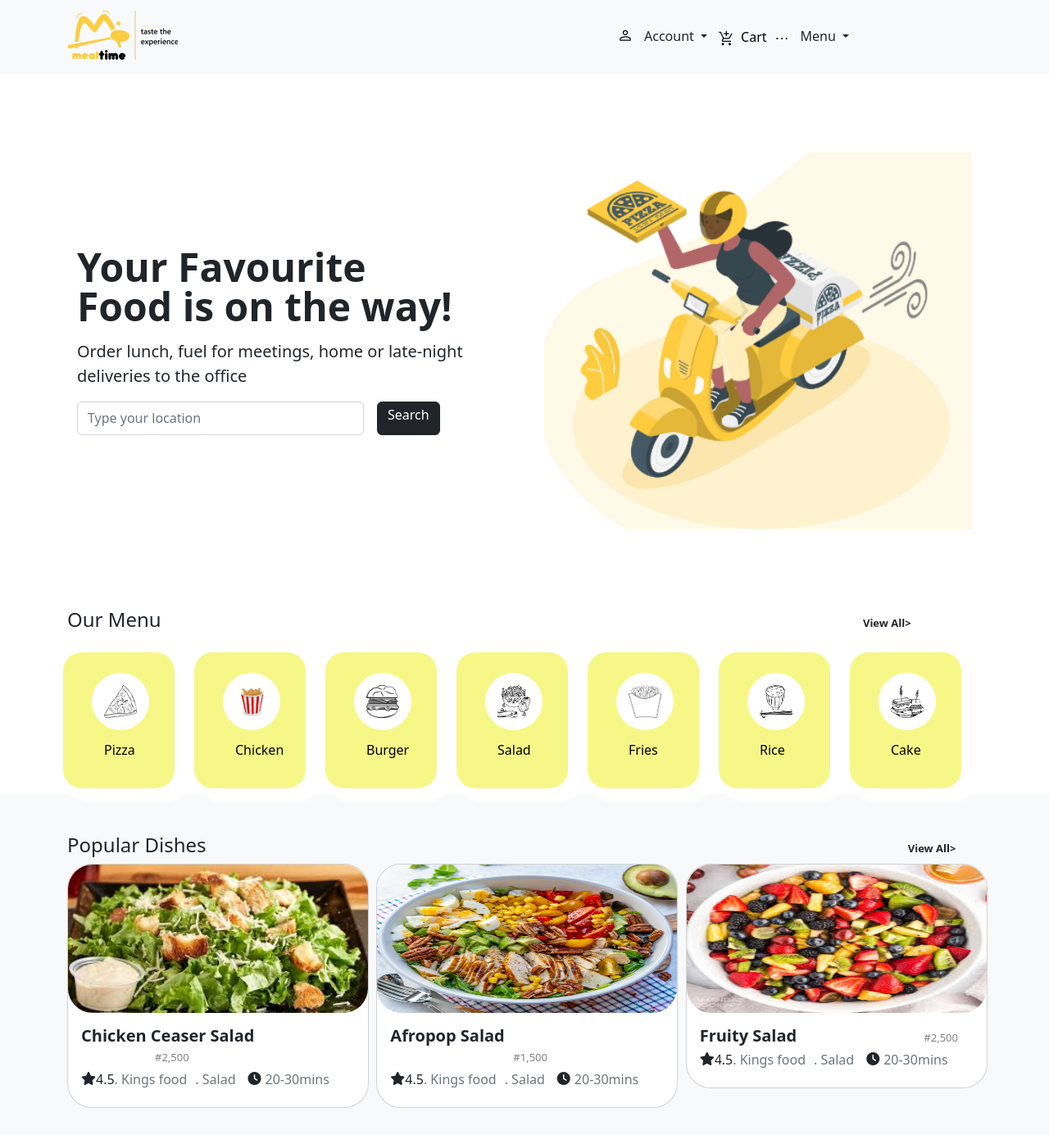
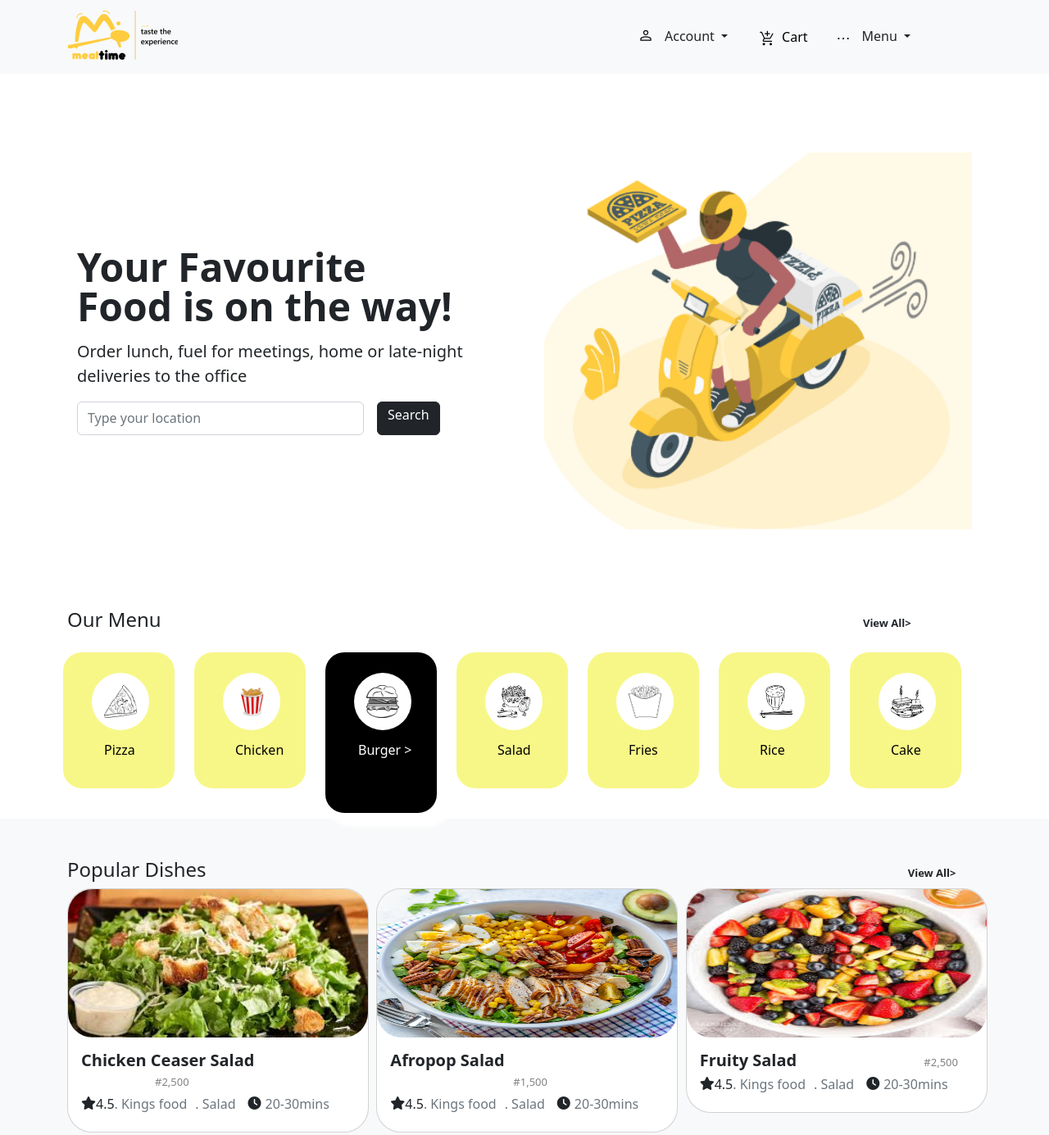
Before and after one commit to Adedayo02/MEALTIME, a plain HTML site: page index.html in a window 1280 px wide. Shown: the top 1385 px of the page at 82% size. Drawn offline with nearby package versions, Linux system fonts and the light colour scheme.

Commit message:
Revised Copy

```diff
--- a/assets/css/index.css
+++ b/assets/css/index.css
@@ -202,3 +202,25 @@ body{
     #nav{
         padding-left: 520px;
     }
+
+    #images{
+        padding-left: 25px;
+    }
+
+    #boxw{
+        width: 140px;
+        height: 200px;
+        border: 2px solid white;
+        border-radius: 25px;
+        margin: 15px 15px 5px 5px;
+        padding-left: 35px;
+        background-color: black;
+        box-shadow: white 10px 5px 5px 10px;
+
+    }
+
+    #fool{
+        padding-top: 15px;
+        padding-left: 5px;
+        color: white;
+    }
--- a/index.html
+++ b/index.html
@@ -17,8 +17,8 @@
             <span class="navbar-toggler-icon"></span>
           </button>
           <div class="collapse navbar-collapse " id="navbarSupportedContent">
-            <ul id="nav" class="navbar-nav me-auto mb-2 mb-lg-0 ml-5">
-                <li id="images" class="nav-item pt-1 ">
+            <ul id="nav" class="navbar-nav me-auto mb-2 mb-lg-0 ml-5 ">
+                <li id="images" class="nav-item pt-1  ">
                     <img src="./assets/images/person.svg" alt="" srcset="" height="20" width="20"></li>
                 <li class="nav-item">
                     <div class="dropdown">
@@ -26,7 +26,7 @@
                          Account
                         </button>
                 </li>
-                <li id="images" class="nav-item pt-2 pl-5 margin-end">
+                <li id="images" class="nav-item pt-2 margin-end">
                     <img src="./assets/images/cart.svg" alt="" srcset="" height="20" width="20"></li>
                 <li class="nav-item">
                     <a class="nav-link text-black" href="#">Cart</a>
@@ -76,10 +76,10 @@
             </div>
             <h6 id="text" >Chicken</h6>
           </div>
-          <div id="box" class="col">
+          <div id="boxw" class="col">
             <div id="foo"> <img src="./assets/images/ham.png" alt="" srcset="" height="40" width="40">
             </div>
-            <h6 id="text" >Burger</h6>
+            <h6 id="fool" >Burger ></h6>
           </div>
           <div id="box" class="col">
             <div id="foo"> <img src="./assets/images/salad.png" alt="" srcset="" height="40" width="40">
```
